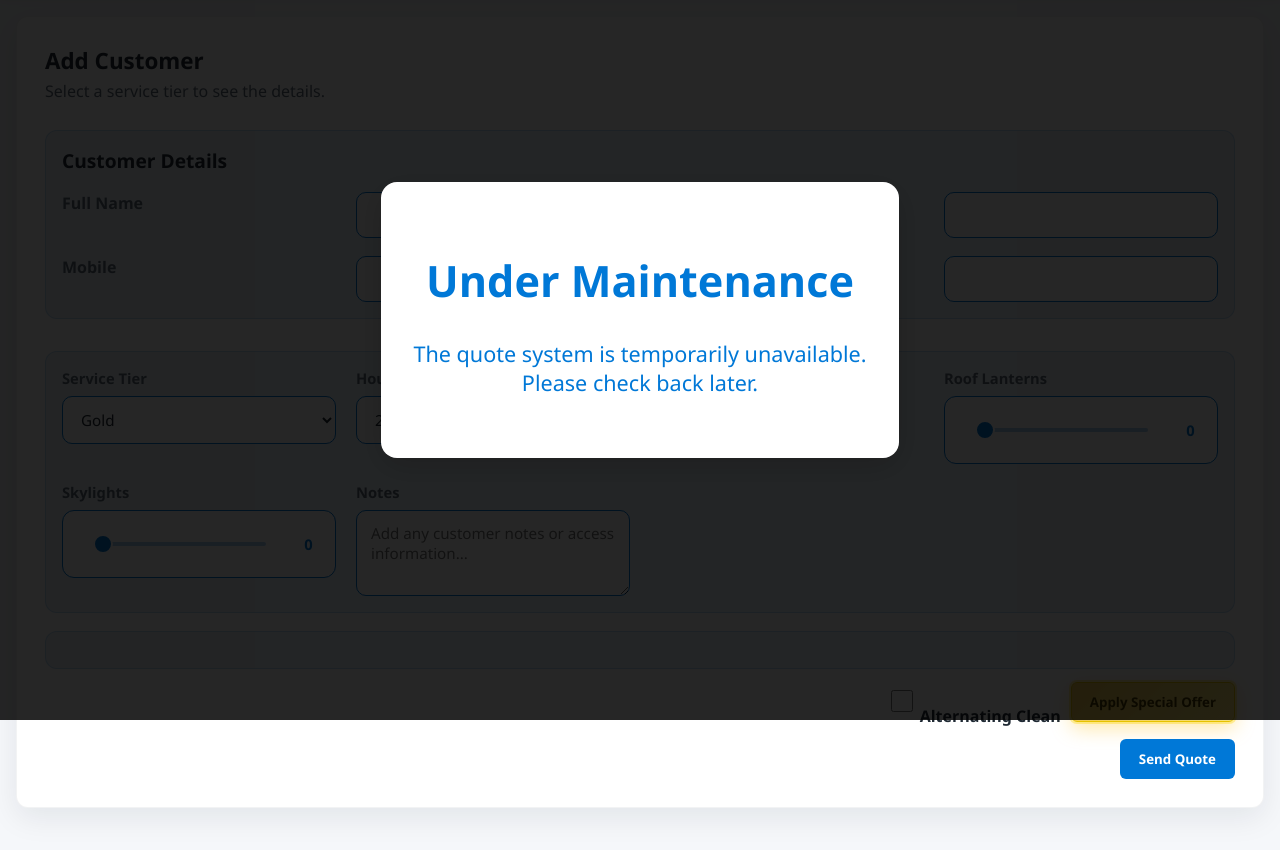
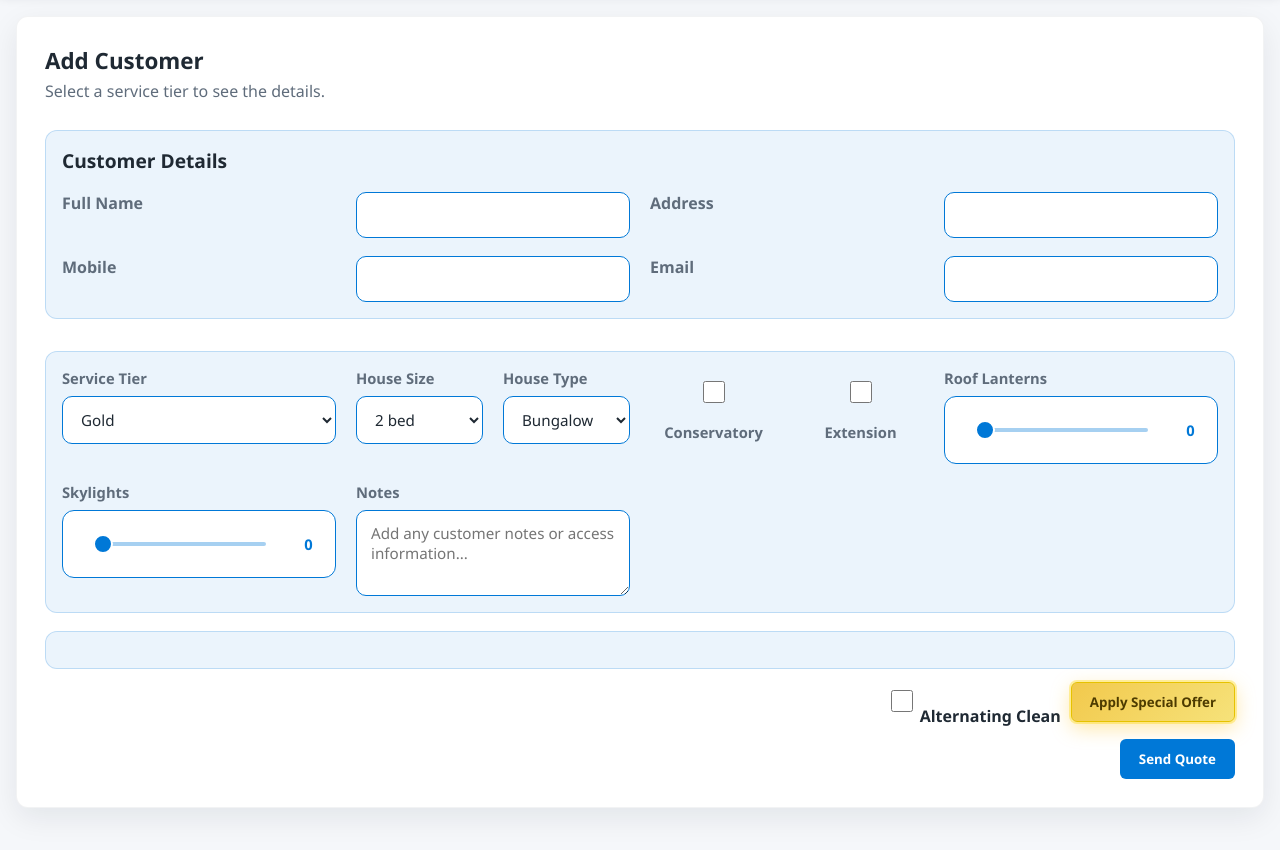
Before and after one commit to google923/swash-app, a website: page rep/quote.html in a window 1280 px wide. Shown: the part 80-930 px from the top of the page. Drawn offline with nearby package versions, Linux system fonts and the light colour scheme; no server answers.

Commit message:
chore: remove maintenance overlay from quote page

```diff
--- a/rep/quote.html
+++ b/rep/quote.html
@@ -12,12 +12,6 @@
   <script src="https://cdn.jsdelivr.net/npm/@emailjs/browser@4/dist/email.min.js" defer></script>
 </head>
 <body class="quote-page">
-  <div id="maintenanceOverlay" class="maintenance-overlay">
-    <div class="maintenance-message">
-      <h1>Under Maintenance</h1>
-      <p>The quote system is temporarily unavailable.<br>Please check back later.</p>
-    </div>
-  </div>
   <header class="header">
     <div class="header-left">
       <img class="header-logo" src="../assets/swash-logo.png" alt="Swash logo" />
@@ -204,7 +198,6 @@
   <!-- Shared navigation (dropdown + rep view + modals) -->
   <script type="module" src="../nav.js"></script>
   <script type="module" src="../auth-check.js"></script>
-  <script type="module" src="../under-dev.js"></script>
   <script type="module" src="./script.js"></script>
 </body>
 </html>
```
